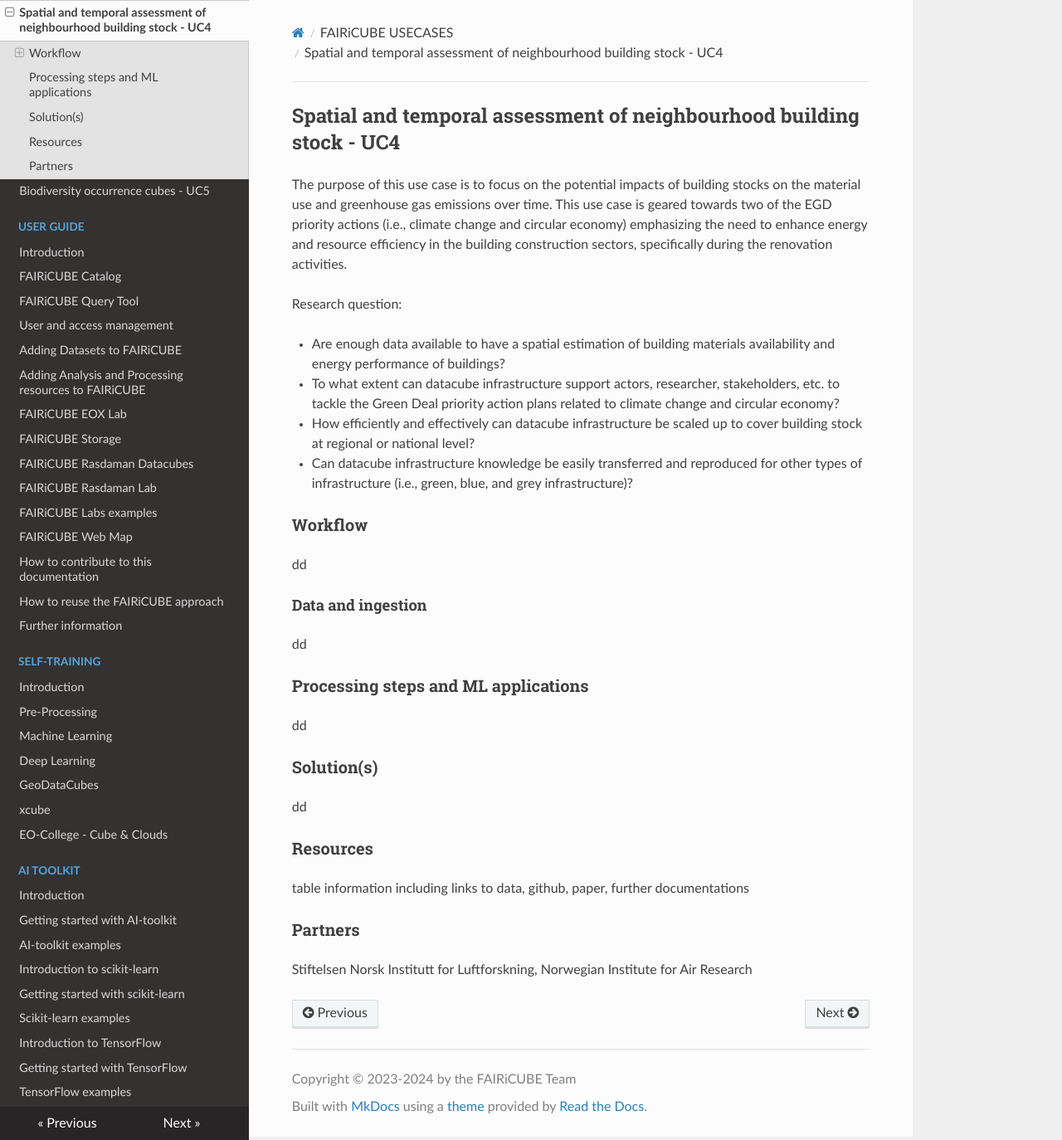
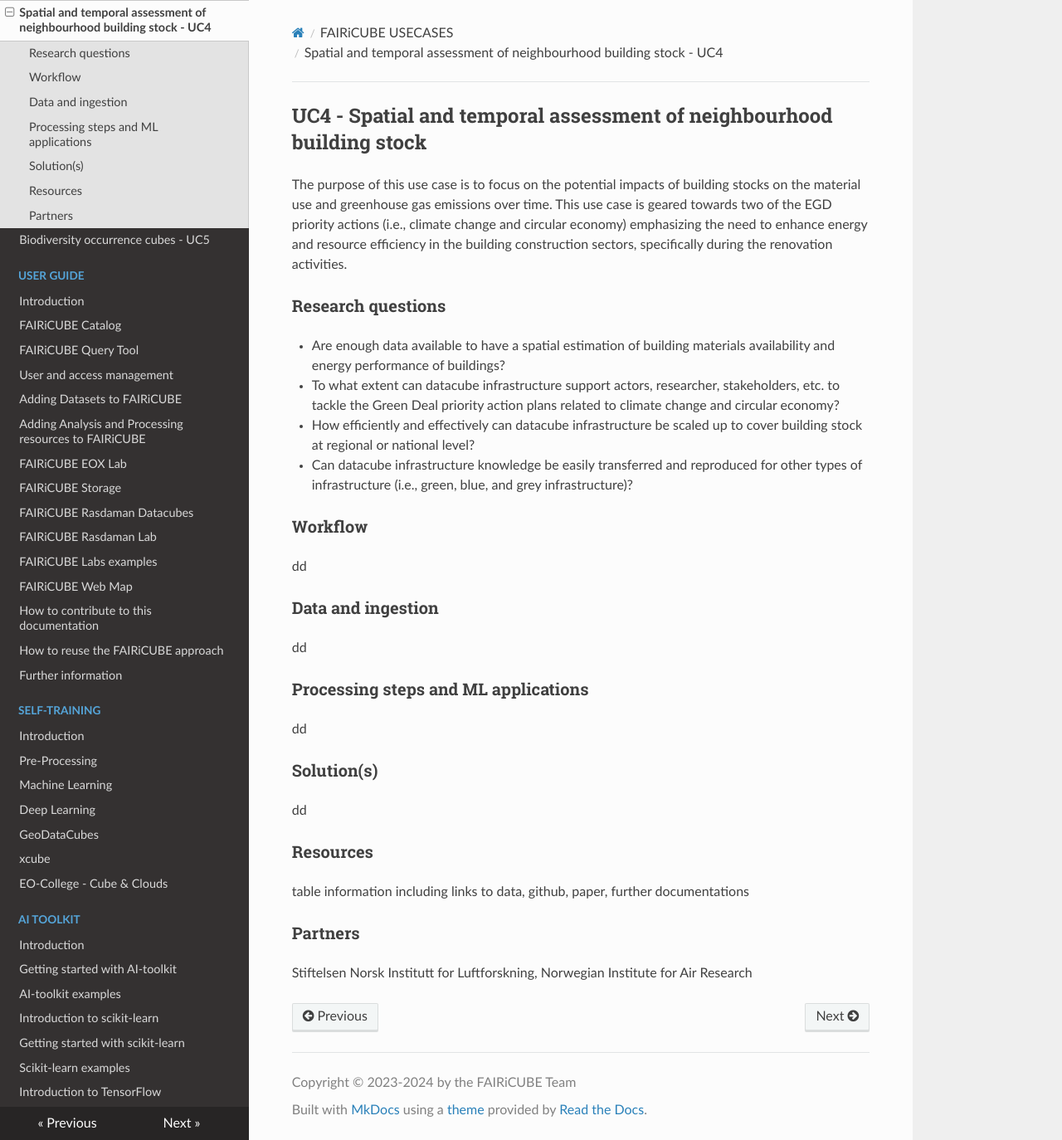
Before and after one commit to FAIRiCUBE/collaboration-platform, an MkDocs documentation site: the page built from docs/use_cases/buildings.md, in a window 1280 px wide and 1374 px high. Shown: the whole window at 83% size. Built offline with MkDocs 1.6.1, drawn with Linux system fonts in a browser that asks for light colours; nearby versions of some CDN libraries.

Commit message:
minor updates to UC headings
minor updates to UC headings

```diff
--- a/docs/use_cases/buildings.md
+++ b/docs/use_cases/buildings.md
@@ -1,8 +1,8 @@
-# Spatial and temporal assessment of neighbourhood building stock - UC4
+# UC4 - Spatial and temporal assessment of neighbourhood building stock
 
 The purpose of this use case is to focus on the potential impacts of building stocks on the material use and greenhouse gas emissions over time. This use case is geared towards two of the EGD priority actions (i.e., climate change and circular economy) emphasizing the need to enhance energy and resource efficiency in the building construction sectors, specifically during the renovation activities.
 
-Research question:
+## Research questions
 
 * Are enough data available to have a spatial estimation of building materials availability and energy performance of buildings?
 * To what extent can datacube infrastructure support actors, researcher, stakeholders, etc. to tackle the Green Deal priority action plans related to climate change and circular economy?
@@ -10,9 +10,10 @@
 * Can datacube infrastructure knowledge be easily transferred and reproduced for other types of infrastructure (i.e., green, blue, and grey infrastructure)?
 
 ## Workflow
+
 dd
 
-### Data and ingestion
+## Data and ingestion
 
 dd
 
@@ -24,7 +25,6 @@
 
 dd
 
-
 ## Resources
 table information including links to data, github, paper, further documentations
 
```
Also changed, not shown: docs/use_cases/biodiversity_agri.md (+4 -3 lines), docs/use_cases/biodiversity_cubes.md (+4 -2 lines), docs/use_cases/urban_climate.md (+1 -1 lines).
